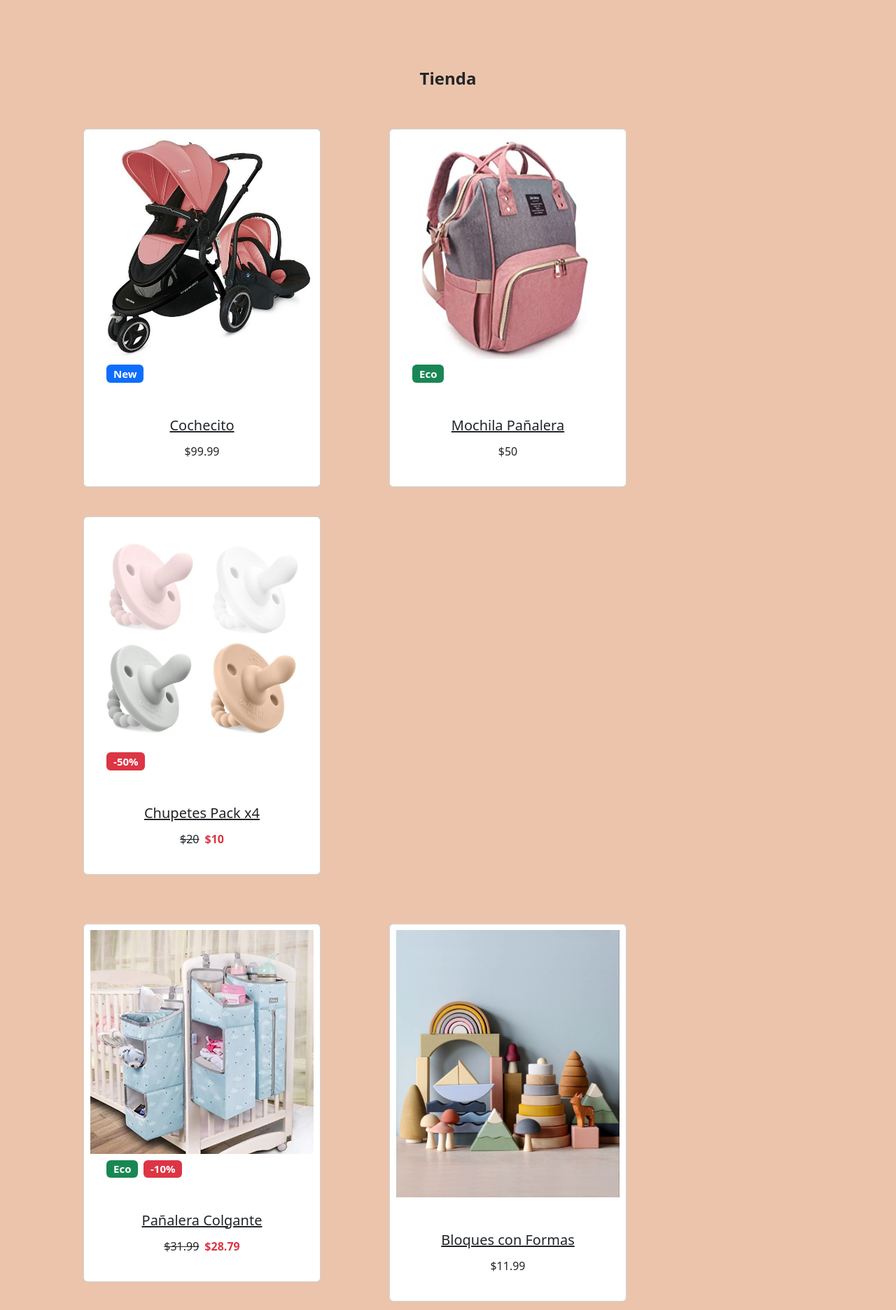
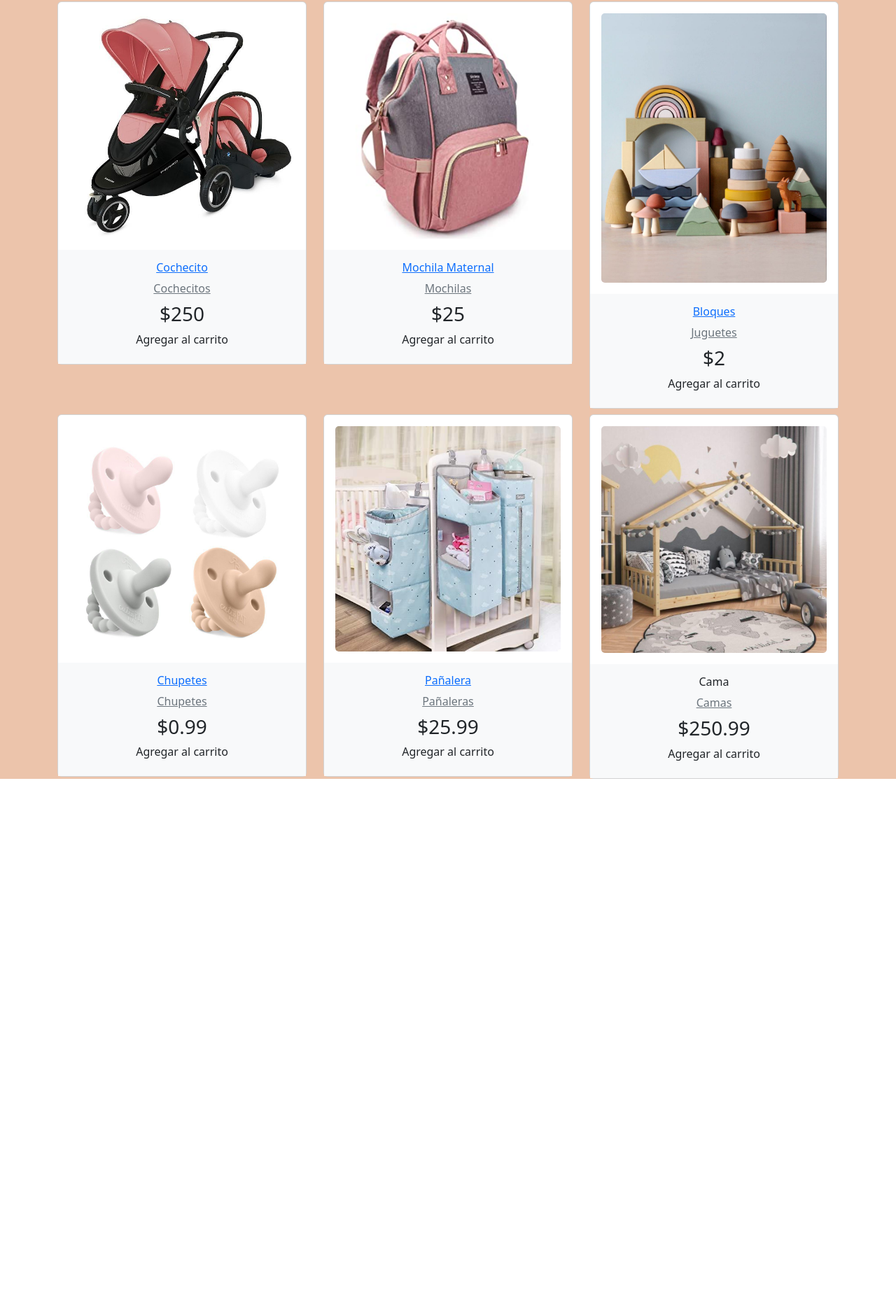
Before and after one commit to micacalvo19/IdeaCalvo, a plain HTML site: page tienda.html in a window 1280 px wide. Shown: the part 141-2013 px from the top of the page at 70% size. After the commit the page ends 1254 px from the top, so only its background shows below. Drawn offline with nearby package versions, Linux system fonts and the light colour scheme.

Commit message:
Update tienda.html

```diff
--- a/tienda.html
+++ b/tienda.html
@@ -28,193 +28,290 @@
                     <li class="nav-item">
                       <a class="nav-link" href="index.html">Home</a>
                     </li>
-                    <li class="nav-item dropdown">
-                      <a class="nav-link dropdown-toggle" data-bs-toggle="dropdown" href="#" role="button" aria-expanded="false">Acceder</a>
-                      <ul class="dropdown-menu">
-                        <li><a class="dropdown-item" href="iniciar_sesion.html">Iniciar Sesión</a></li>
-                        <li><a class="dropdown-item" href="registrarse.html">Registrarse</a></li>
-                      </ul>
+                    <li class="nav-item">
+                        <a class="nav-link" href="nosotras.html">Nosotras</a>
                       </li>
                     <li class="nav-item">
                         <a class="nav-link" href="resenias.html">Reseñas</a>
+                      </li>
+                      <li class="nav-item">
+                        <a class="nav-link" href="contactar.html">Contactar</a>
                       </li>
                   </ul>
             </div>
         </nav>
     </header>
     <main>
-        <section>
-            <div class="text-center container py-5">
-              <h4 class="mt-4 mb-5"><strong>Tienda</strong></h4>
+      <div class="container d-flex justify-content-center mt-50 mb-50">
 
         <div class="row">
-                <div class="col-lg-4 col-md-12 mb-4">
+           <div class="col-md-4 mt-2">
+
+
                 <div class="card">
-                    <div class="bg-image hover-zoom ripple ripple-surface ripple-surface-light"
-                      data-mdb-ripple-color="light">
-                      <img src="img/product1.jpg"
-                        class="w-100" />
-                      <a href="#!">
-                        <div class="mask">
-                          <div class="d-flex justify-content-start align-items-end h-100">
-                            <h5><span class="badge bg-primary ms-2">New</span></h5>
-                          </div>
-                        </div>
-                        <div class="hover-overlay">
-                          <div class="mask" style="background-color: rgba(251, 251, 251, 0.15);"></div>
-                        </div>
-                      </a>
-                    </div>
                                     <div class="card-body">
-                      <a href="" class="text-reset">
-                        <h5 class="card-title mb-3">Cochecito</h5>
-                      </a>
-                      <h6 class="mb-3">$99.99</h6>
-                    </div>
+                                        <div class="card-img-actions">
+
+                                                <img src="img/product1.jpg" class="card-img img-fluid" width="96" height="350" alt="">
+
+
                                         </div>
                                     </div>
 
-                <div class="col-lg-4 col-md-6 mb-4">
-                  <div class="card">
-                    <div class="bg-image hover-zoom ripple ripple-surface ripple-surface-light"
-                      data-mdb-ripple-color="light">
-                      <img src="img/product2.jpg"
-                        class="w-100" />
-                      <a href="#!">
-                        <div class="mask">
-                          <div class="d-flex justify-content-start align-items-end h-100">
-                            <h5><span class="badge bg-success ms-2">Eco</span></h5>
+                                    <div class="card-body bg-light text-center">
+                                        <div class="mb-2">
+                                            <h6 class="font-weight-semibold mb-2">
+                                                <a href="#" class="text-default mb-2" data-abc="true">Cochecito</a>
+                                            </h6>
+
+                                            <a href="#" class="text-muted" data-abc="true">Cochecitos</a>
                                         </div>
+
+                                        <h3 class="mb-0 font-weight-semibold">$250</h3>
+
+                                        <div>
+                                           <i class="fa fa-star star"></i>
+                                           <i class="fa fa-star star"></i>
+                                           <i class="fa fa-star star"></i>
+                                           <i class="fa fa-star star"></i>
                                         </div>
-                        <div class="hover-overlay">
-                          <div class="mask" style="background-color: rgba(251, 251, 251, 0.15);"></div>
-                        </div>
-                      </a>
-                    </div>
-                    <div class="card-body">
-                      <a href="" class="text-reset">
-                        <h5 class="card-title mb-3">Mochila Pañalera</h5>
-                      </a>
-                      <h6 class="mb-3">$50</h6>
-                    </div>
+
+
+
+                                        <button type="button" class="btn bg-cart"><i class="fa fa-cart-plus mr-2"></i> Agregar al carrito</button>
+
+
                                     </div>
                                 </div>
 
-                <div class="col-lg-4 col-md-6 mb-4">
+
+
+
+           </div>
+
+
+           <div class="col-md-4 mt-2">
+
+
                 <div class="card">
-                    <div class="bg-image hover-zoom ripple" data-mdb-ripple-color="light">
-                      <img src="img/product3.jpg"
-                        class="w-100" />
-                      <a href="#!">
-                        <div class="mask">
-                          <div class="d-flex justify-content-start align-items-end h-100">
-                            <h5><span class="badge bg-danger ms-2">-50%</span></h5>
-                          </div>
-                        </div>
-                        <div class="hover-overlay">
-                          <div class="mask" style="background-color: rgba(251, 251, 251, 0.15);"></div>
-                        </div>
-                      </a>
-                    </div>
                                     <div class="card-body">
-                      <a href="" class="text-reset">
-                        <h5 class="card-title mb-3">Chupetes Pack x4</h5>
-                      </a>
-                      <h6 class="mb-3">
-                        <s>$20</s><strong class="ms-2 text-danger">$10</strong>
-                      </h6>
-                    </div>
-                  </div>
+                                        <div class="card-img-actions">
+
+                                                <img src="img/product2.jpg" class="card-img img-fluid" width="96" height="350" alt="">
+
+
                                         </div>
                                     </div>
 
-              <div class="row">
-                <div class="col-lg-4 col-md-12 mb-4">
-                  <div class="card">
-                    <div class="bg-image hover-zoom ripple" data-mdb-ripple-color="light">
-                      <img src="img/product4.jpg"
-                        class="w-100" />
-                      <a href="#!">
-                        <div class="mask">
-                          <div class="d-flex justify-content-start align-items-end h-100">
-                            <h5>
-                              <span class="badge bg-success ms-2">Eco</span><span
-                                class="badge bg-danger ms-2">-10%</span>
-                            </h5>
+                                    <div class="card-body bg-light text-center">
+                                        <div class="mb-2">
+                                            <h6 class="font-weight-semibold mb-2">
+                                                <a href="#" class="text-default mb-2" data-abc="true">Mochila Maternal</a>
+                                            </h6>
+
+                                            <a href="#" class="text-muted" data-abc="true">Mochilas</a>
                                         </div>
+
+                                        <h3 class="mb-0 font-weight-semibold">$25</h3>
+
+                                        <div>
+                                           <i class="fa fa-star star"></i>
+                                           <i class="fa fa-star star"></i>
+                                           <i class="fa fa-star star"></i>
+                                           <i class="fa fa-star star"></i>
                                         </div>
-                        <div class="hover-overlay">
-                          <div class="mask" style="background-color: rgba(251, 251, 251, 0.15);"></div>
-                        </div>
-                      </a>
-                    </div>
-                    <div class="card-body">
-                      <a href="" class="text-reset">
-                        <h5 class="card-title mb-3">Pañalera Colgante</h5>
-                      </a>
-                      <h6 class="mb-3">
-                        <s>$31.99</s><strong class="ms-2 text-danger">$28.79</strong>
-                      </h6>
-                    </div>
+
+                                        <button type="button" class="btn bg-cart"><i class="fa fa-cart-plus mr-2"></i> Agregar al carrito</button>
+
+
                                     </div>
                                 </div>
 
-                <div class="col-lg-4 col-md-6 mb-4">
+
+
+
+           </div>
+
+           <div class="col-md-4 mt-2">
+
+
                 <div class="card">
-                    <div class="bg-image hover-zoom ripple ripple-surface ripple-surface-light"
-                      data-mdb-ripple-color="light">
-                      <img src="img/product6.jpg"
-                        class="w-100" />
-                      <a href="#!">
-                        <div class="mask">
-                          <div class="d-flex justify-content-start align-items-end h-100"></div>
-                        </div>
-                        <div class="hover-overlay">
-                          <div class="mask" style="background-color: rgba(251, 251, 251, 0.15);"></div>
-                        </div>
-                      </a>
-                    </div>
                                     <div class="card-body">
-                      <a href="" class="text-reset">
-                        <h5 class="card-title mb-3">Bloques con Formas</h5>
-                      </a>
-                      <h6 class="mb-3">$11.99</h6>
-                    </div>
+                                        <div class="card-img-actions">
+
+                                                <img src="img/product6.jpg" class="card-img img-fluid" width="96" height="350" alt="">
+
+
                                         </div>
                                     </div>
 
-                <div class="col-lg-4 col-md-6 mb-4">
-                  <div class="card">
-                    <div class="bg-image hover-zoom ripple" data-mdb-ripple-color="light">
-                      <img src="img/product5.jpg"
-                        class="w-100" />
-                      <a href="#!">
-                        <div class="mask">
-                          <div class="d-flex justify-content-start align-items-end h-100">
-                            <h5>
-                              <span class="badge bg-primary ms-2">New</span><span
-                                class="badge bg-success ms-2">Eco</span><span class="badge bg-danger ms-2">-50%</span>
-                            </h5>
+                                    <div class="card-body bg-light text-center">
+                                        <div class="mb-2">
+                                            <h6 class="font-weight-semibold mb-2">
+                                                <a href="#" class="text-default mb-2" data-abc="true">Bloques</a>
+                                            </h6>
+
+                                            <a href="#" class="text-muted" data-abc="true">Juguetes</a>
+                                        </div>
+
+                                        <h3 class="mb-0 font-weight-semibold">$2</h3>
+
+                                        <div>
+                                           <i class="fa fa-star star"></i>
+                                           <i class="fa fa-star star"></i>
+                                           <i class="fa fa-star star"></i>
+                                           <i class="fa fa-star star"></i>
+                                        </div>
+
+
+                                        <button type="button" class="btn bg-cart"><i class="fa fa-cart-plus mr-2"></i> Agregar al carrito</button>
+
+
                                     </div>
                                 </div>
-                        <div class="hover-overlay">
-                          <div class="mask" style="background-color: rgba(251, 251, 251, 0.15);"></div>
+
+
+
+
            </div>
-                      </a>
-                    </div>
+
+
+           <div class="col-md-4 mt-2">
+
+
+                <div class="card">
                                     <div class="card-body">
-                      <a href="" class="text-reset">
-                        <h5 class="card-title mb-3">Cama Montesori</h5>
-                      </a>
-                      <h6 class="mb-3">
-                        <s>$200</s><strong class="ms-2 text-danger">$100.99</strong>
-                      </h6>
+                                        <div class="card-img-actions">
+
+                                                <img src="img/product3.jpg" class="card-img img-fluid" width="96" height="350" alt="">
+
+
                                         </div>
                                     </div>
+
+                                    <div class="card-body bg-light text-center">
+                                        <div class="mb-2">
+                                            <h6 class="font-weight-semibold mb-2">
+                                                <a href="#" class="text-default mb-2" data-abc="true">Chupetes</a>
+                                            </h6>
+
+                                            <a href="#" class="text-muted" data-abc="true">Chupetes</a>
+                                        </div>
+
+                                        <h3 class="mb-0 font-weight-semibold">$0.99</h3>
+
+                                        <div>
+                                           <i class="fa fa-star star"></i>
+                                           <i class="fa fa-star star"></i>
+                                           <i class="fa fa-star star"></i>
+                                           <i class="fa fa-star star"></i>
+                                        </div>
+
+
+                                        <button type="button" class="btn bg-cart"><i class="fa fa-cart-plus mr-2"></i> Agregar al carrito</button>
+
+
                                     </div>
                                 </div>
+
+
+
+
            </div>
-          </section>
+
+
+           <div class="col-md-4 mt-2">
+
+
+                <div class="card">
+                                    <div class="card-body">
+                                        <div class="card-img-actions">
+
+                                                <img src="img/product4.jpg" class="card-img img-fluid" width="96" height="350" alt="">
+
+
+                                        </div>
+                                    </div>
+
+                                    <div class="card-body bg-light text-center">
+                                        <div class="mb-2">
+                                            <h6 class="font-weight-semibold mb-2">
+                                                <a href="#" class="text-default mb-2" data-abc="true">Pañalera</a>
+                                            </h6>
+
+                                            <a href="#" class="text-muted" data-abc="true">Pañaleras</a>
+                                        </div>
+
+                                        <h3 class="mb-0 font-weight-semibold">$25.99</h3>
+
+                                        <div>
+                                           <i class="fa fa-star star"></i>
+                                           <i class="fa fa-star star"></i>
+                                           <i class="fa fa-star star"></i>
+                                           <i class="fa fa-fstar star"></i>
+                                        </div>
+
+
+                                        <button type="button" class="btn bg-cart"><i class="fa fa-cart-plus mr-2"></i> Agregar al carrito</button>
+
+
+                                    </div>
+                                </div>
+
+
+
+
+           </div>
+
+
+           <div class="col-md-4 mt-2">
+
+
+                <div class="card">
+                                    <div class="card-body">
+                                        <div class="card-img-actions">
+
+                                                <img src="img/product5.jpg" class="card-img img-fluid" width="96" height="350" alt="">
+
+
+                                        </div>
+                                    </div>
+
+                                    <div class="card-body bg-light text-center">
+                                        <div class="mb-2">
+                                            <h6 class="font-weight-semibold mb-2">Cama</a>
+                                            </h6>
+
+                                            <a href="#" class="text-muted" data-abc="true">Camas</a>
+                                        </div>
+
+                                        <h3 class="mb-0 font-weight-semibold">$250.99</h3>
+
+                                        <div>
+                                           <i class="fa fa-star star"></i>
+                                           <i class="fa fa-star star"></i>
+                                           <i class="fa fa-star star"></i>
+                                           <i class="fa fa-star star"></i>
+                                        </div>
+
+
+                                        <button type="button" class="btn bg-cart"><i class="fa fa-cart-plus mr-2"></i> Agregar al carrito</button>
+
+
+                                    </div>
+                                </div>
+
+
+
+
+           </div>
+
+
+
+
+
+        </div>
+    </div>
     </main>
 
     <script src="https://cdn.jsdelivr.net/npm/bootstrap@5.2.0-beta1/dist/js/bootstrap.bundle.min.js" integrity="sha384-pprn3073KE6tl6bjs2QrFaJGz5/SUsLqktiwsUTF55Jfv3qYSDhgCecCxMW52nD2" crossorigin="anonymous"></script>
```
Lines whose indentation alone changed are shown as unchanged.
